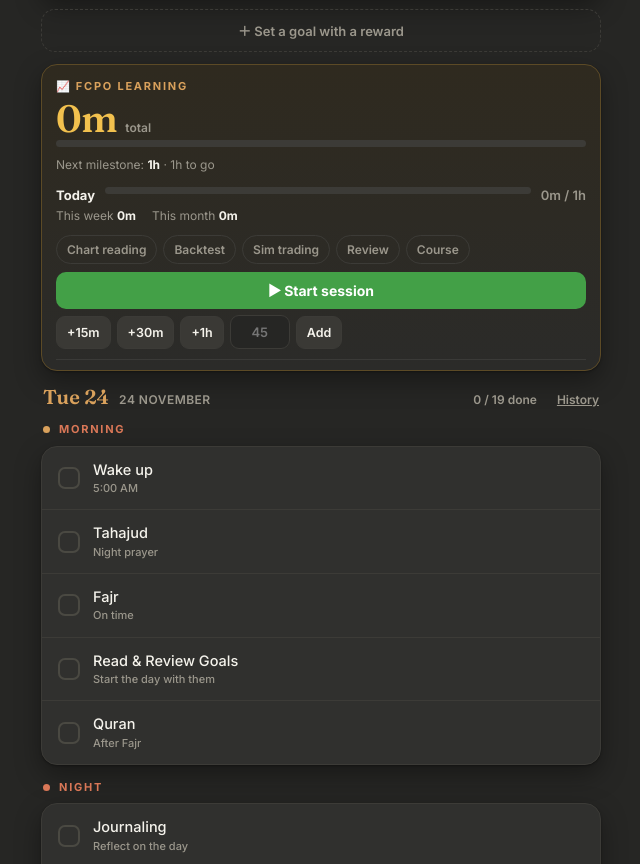
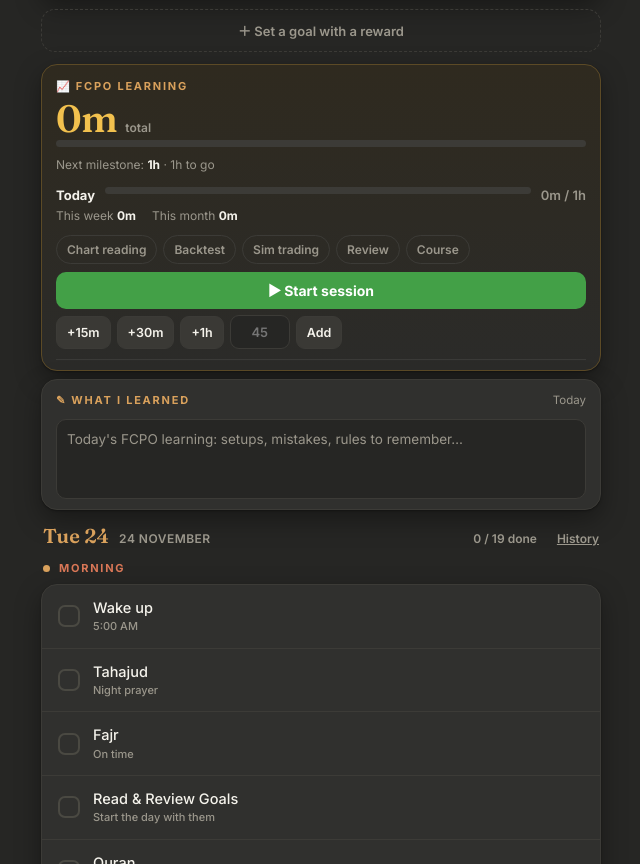
Before and after one commit to kid1492-source/Life-Tracker, a plain HTML site: page index.html in a window 1280 px wide. Shown: the part 936-1800 px from the top of the page, without its empty margins (319-959 px from the left). Drawn offline with nearby package versions, Linux system fonts and the light colour scheme.

Commit message:
Add a daily "What I learned" note under FCPO learning
Rich-text note per day, saved with the day as tlNote and synced. It sits
beside the hours card so redraws never interrupt typing, and shows up
in the day's History.

Co-Authored-By: Claude Opus 5.5 <noreply@anthropic.com>
Claude-Session: https://claude.ai/code/session_01EdSV7DdLeEShQLo2HBDqPT

```diff
--- a/index.html
+++ b/index.html
@@ -1920,7 +1920,7 @@ render=function(){baseWoRender();renderWorkout();};
 
 // ---- Day history: earlier versions of the selected day, with restore ----
 const HIST_NAMES={solat:'Solat',solatNotes:'Prayer notes',protein:'Protein',pLog:'Protein entries',tasks:'Tasks',
-  workout:'Workout log',note:'Note',planNote:'Plan',mood:'Mood'};
+  workout:'Workout log',note:'Note',planNote:'Plan',mood:'Mood',tl:'FCPO learning hours',tlNote:'FCPO learning note'};
 const histKnown=()=>new Set([...Object.keys(blankDay()),...BOOL_KEYS,...Object.keys(HIST_NAMES)]);
 function histLabel(k){const g=document.querySelector('.row[data-key="'+k+'"] .goal');return g?g.textContent.trim():(HIST_NAMES[k]||k);}
 function histSummary(d){
--- a/trading.js
+++ b/trading.js
@@ -1,5 +1,6 @@
 // Track tab: FCPO learning hours, shown like play time in a game.
 // Sessions are stored per day as o.tl = {items:[{id,m,at,l}], run:{s,l}}: m = minutes,
+// and the day's learning note as o.tlNote (same rich-text format as the other notes);
 // at = start time (ms), l = label. run = a timer that is going (start time in ms).
 // The day's record syncs like ticks; lists of items merge item by item across devices.
 // Reaching the daily target ticks the "Trading — CQG practice" habit (key cqg).
@@ -58,6 +59,10 @@ css.textContent=`
 .tl .ses .m{color:#F2C14E;font-weight:700;min-width:6ch;}
 .tl .ses .l{flex:1;color:var(--ink);}
 .tl .ses button{background:none;border:0;color:var(--muted);font:600 13px 'Inter',sans-serif;cursor:pointer;padding:2px 4px;}
+.tlnote{background:var(--card);border:1px solid var(--line);border-radius:16px;padding:12px 14px 10px;margin:-4px 0 12px;box-shadow:var(--shadow);}
+.tlnote .nh{display:flex;align-items:baseline;gap:8px;margin-bottom:8px;}
+.tlnote .nh b{font-size:11px;letter-spacing:.16em;text-transform:uppercase;color:#D9A15C;}
+.tlnote .nh span{margin-left:auto;font-size:11.5px;color:var(--muted);}
 .tl .ses .hd{font-size:11px;letter-spacing:.12em;text-transform:uppercase;color:var(--muted);font-weight:700;padding:8px 0 2px;}
 `;
 document.head.appendChild(css);
@@ -142,6 +147,13 @@ const cal=document.querySelector('.wrap .cal');
 const box=document.createElement('div');box.className='trackOnly';box.id='tlBox';
 const after=document.getElementById('focusBox')||cal;     // under Early wins and the goals
 after.parentNode.insertBefore(box,after.nextSibling);
+// The card is redrawn often; the note lives beside it so typing is never interrupted.
+const cardHost=document.createElement('div');box.appendChild(cardHost);
+const noteWrap=document.createElement('div');noteWrap.className='tlnote';
+noteWrap.innerHTML='<div class="nh"><b>✎ What I learned</b><span></span></div><div data-min="80" data-ph="Today\'s FCPO learning: setups, mistakes, rules to remember…"></div>';
+box.appendChild(noteWrap);
+const noteDay=noteWrap.querySelector('.nh span');
+const noteEd=richEditor(noteWrap.querySelector('[data-min]'),v=>{dayObj(sel).tlNote=v;scheduleSave();});
 let tick=null,confirmDel='',stopAsk=false;
 
 function draw(){
@@ -150,7 +162,9 @@ function draw(){
   const totalM=s.total+live,H=totalM/60;
   const next=MILESTONES.find(x=>x>H)||MILESTONES[MILESTONES.length-1]*2,prev=[...MILESTONES].reverse().find(x=>x<=H)||0;
   const dm=dayMins(o)+(r&&r.iso===selIso()?live:0);
-  box.innerHTML='';
+  cardHost.innerHTML='';
+  noteDay.textContent=isToday?'Today':DOW[new Date(year,month0,sel).getDay()]+' '+sel+' '+MONTHS[month0].slice(0,3);
+  noteEd.set(typeof o.tlNote==='string'?o.tlNote:'');
   const c=document.createElement('div');c.className='tl';
   c.innerHTML=`<div class="h"><b>📈 FCPO learning</b><span class="st"></span></div>
     <div class="tot"><span class="n"></span><span class="u">total</span></div>
@@ -223,7 +237,7 @@ function draw(){
         editDay(selIso(),d=>{if(d.tl&&Array.isArray(d.tl.items))d.tl.items=d.tl.items.filter(y=>y.id!==x.id);});};
       rw.append(t,m,l,del);ses.appendChild(rw);});
   }
-  box.appendChild(c);
+  cardHost.appendChild(c);
   clearInterval(tick);
   if(r)tick=setInterval(()=>{const el=box.querySelector('.run .clock');if(!el){clearInterval(tick);return;}
     const nowLive=(Date.now()-r.run.s)/60000;el.textContent=clock(Date.now()-r.run.s);
```
